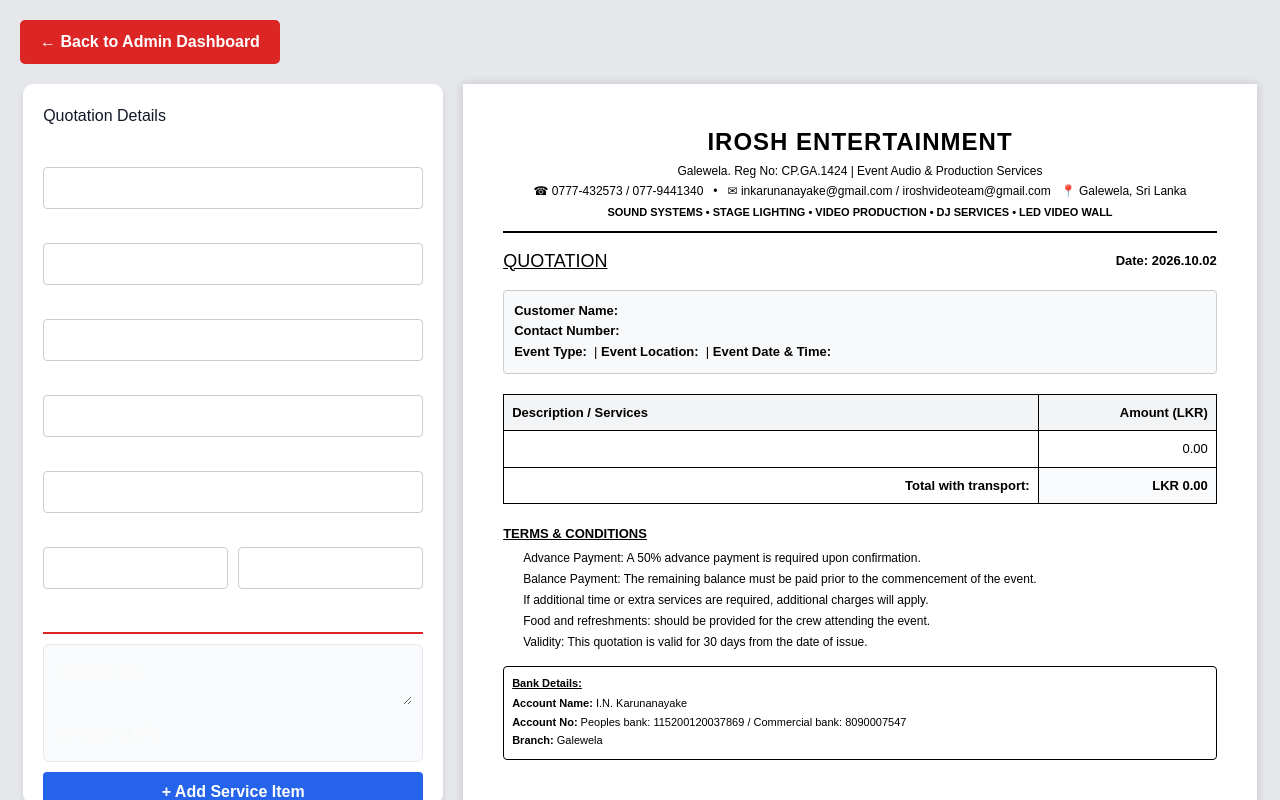
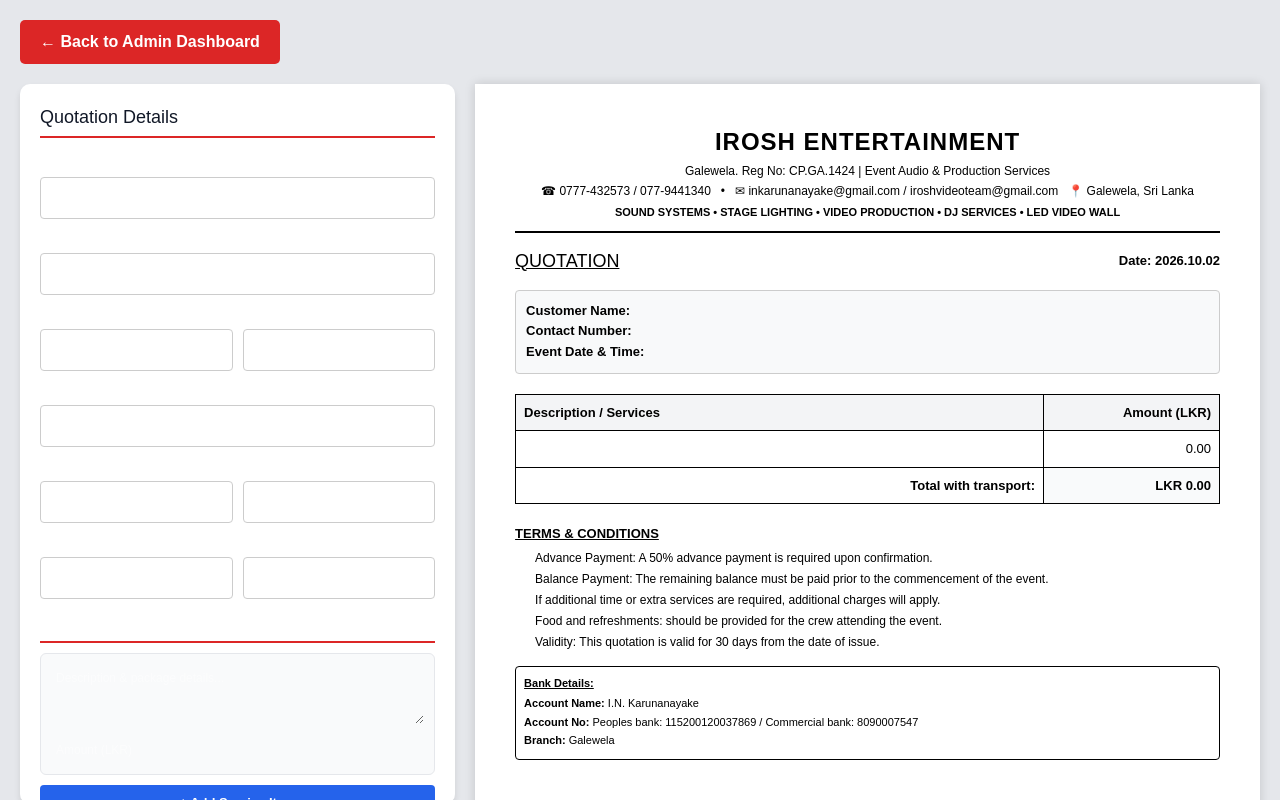
Before and after one commit to inkarunanayake/irosh-system, a Next.js app: page /quotations in a window 1280 px wide. Shown: the top 800 px of the page. Built offline with nearby package versions, Linux system fonts and the light colour scheme.

Commit message:
Update page.tsx

```diff
--- a/app/quotations/page.tsx
+++ b/app/quotations/page.tsx
@@ -14,17 +14,18 @@ export default function QuotationsPage() {
   const router = useRouter();
   const quotationRef = useRef<HTMLDivElement>(null);
 
-  // Customer & Event States
+  // Customer & Event States (රැස්කළ සියලුම fields සමඟ)
   const [quotationDate, setQuotationDate] = useState("2026.10.02");
   const [clientName, setClientName] = useState("");
   const [phone, setPhone] = useState("");
   const [email, setEmail] = useState("");
+  const [eventName, setEventName] = useState("");
   const [eventType, setEventType] = useState("");
   const [eventLocation, setEventLocation] = useState("");
   const [eventDate, setEventDate] = useState("");
   const [eventTime, setEventTime] = useState("");
 
-  // Items List
+  // Items List (Services & Amounts)
   const [items, setItems] = useState<Item[]>([
     { description: "", amount: "" },
   ]);
@@ -88,7 +89,7 @@ export default function QuotationsPage() {
       full_name: clientName,
       customer_phone: phone,
       customer_email: email,
-      location: eventLocation,
+      location: eventLocation || eventName,
       event_date: eventDate,
       total_balance: calculateTotal(),
       status: "Pending"
@@ -109,44 +110,60 @@ export default function QuotationsPage() {
 
       <div style={{ display: "flex", gap: "20px", alignItems: "flex-start", justifyContent: "center" }}>
 
-        {/* INPUT FORM PANEL */}
-        <div style={{ width: "420px", background: "#fff", padding: "20px", borderRadius: "10px", boxShadow: "0 4px 6px rgba(0,0,0,0.1)", maxHeight: "90vh", overflowY: "auto" }}>
-          <h2 style={{ color: "#111827", marginBottom: "15px" }}>Quotation Details</h2>
+        {/* INPUT FORM PANEL (වම් පැත්තේ සම්පූර්ණ විස්තර ඇතුළත් කරන කොටස) */}
+        <div style={{ width: "440px", background: "#fff", padding: "20px", borderRadius: "10px", boxShadow: "0 4px 6px rgba(0,0,0,0.1)", maxHeight: "90vh", overflowY: "auto" }}>
+          <h2 style={{ color: "#111827", marginBottom: "15px", fontSize: "18px", borderBottom: "2px solid #dc2626", paddingBottom: "5px" }}>Quotation Details</h2>
 
-          <label style={{ fontWeight: "bold", fontSize: "14px" }}>Quotation Date</label>
+          <label style={{ fontWeight: "bold", fontSize: "13px" }}>Quotation Date</label>
           <input type="text" value={quotationDate} onChange={(e) => setQuotationDate(e.target.value)} style={{ width: "100%", padding: "8px", marginBottom: "10px", border: "1px solid #ccc", borderRadius: "4px" }} />
 
-          <label style={{ fontWeight: "bold", fontSize: "14px" }}>Customer Name</label>
+          <label style={{ fontWeight: "bold", fontSize: "13px" }}>Customer Name</label>
           <input value={clientName} onChange={(e) => setClientName(e.target.value)} style={{ width: "100%", padding: "8px", marginBottom: "10px", border: "1px solid #ccc", borderRadius: "4px" }} />
 
-          <label style={{ fontWeight: "bold", fontSize: "14px" }}>Contact Number</label>
-          <input value={phone} onChange={(e) => setPhone(e.target.value)} style={{ width: "100%", padding: "8px", marginBottom: "10px", border: "1px solid #ccc", borderRadius: "4px" }} />
+          <div style={{ display: "flex", gap: "10px" }}>
+            <div style={{ flex: 1 }}>
+              <label style={{ fontWeight: "bold", fontSize: "13px" }}>Contact Number</label>
+              <input value={phone} onChange={(e) => setPhone(e.target.value)} style={{ width: "100%", padding: "8px", marginBottom: "10px", border: "1px solid #ccc", borderRadius: "4px" }} />
+            </div>
+            <div style={{ flex: 1 }}>
+              <label style={{ fontWeight: "bold", fontSize: "13px" }}>Email</label>
+              <input value={email} onChange={(e) => setEmail(e.target.value)} style={{ width: "100%", padding: "8px", marginBottom: "10px", border: "1px solid #ccc", borderRadius: "4px" }} />
+            </div>
+          </div>
 
-          <label style={{ fontWeight: "bold", fontSize: "14px" }}>Event Type</label>
-          <input value={eventType} onChange={(e) => setEventType(e.target.value)} style={{ width: "100%", padding: "8px", marginBottom: "10px", border: "1px solid #ccc", borderRadius: "4px" }} />
+          <label style={{ fontWeight: "bold", fontSize: "13px" }}>Event Name</label>
+          <input value={eventName} onChange={(e) => setEventName(e.target.value)} style={{ width: "100%", padding: "8px", marginBottom: "10px", border: "1px solid #ccc", borderRadius: "4px" }} />
 
-          <label style={{ fontWeight: "bold", fontSize: "14px" }}>Event Location</label>
-          <input value={eventLocation} onChange={(e) => setEventLocation(e.target.value)} style={{ width: "100%", padding: "8px", marginBottom: "10px", border: "1px solid #ccc", borderRadius: "4px" }} />
+          <div style={{ display: "flex", gap: "10px" }}>
+            <div style={{ flex: 1 }}>
+              <label style={{ fontWeight: "bold", fontSize: "13px" }}>Event Type</label>
+              <input value={eventType} onChange={(e) => setEventType(e.target.value)} placeholder="e.g. School Concert" style={{ width: "100%", padding: "8px", marginBottom: "10px", border: "1px solid #ccc", borderRadius: "4px" }} />
+            </div>
+            <div style={{ flex: 1 }}>
+              <label style={{ fontWeight: "bold", fontSize: "13px" }}>Event Location</label>
+              <input value={eventLocation} onChange={(e) => setEventLocation(e.target.value)} style={{ width: "100%", padding: "8px", marginBottom: "10px", border: "1px solid #ccc", borderRadius: "4px" }} />
+            </div>
+          </div>
 
           <div style={{ display: "flex", gap: "10px", marginBottom: "10px" }}>
             <div style={{ flex: 1 }}>
-              <label style={{ fontWeight: "bold", fontSize: "14px" }}>Event Date</label>
+              <label style={{ fontWeight: "bold", fontSize: "13px" }}>Event Date</label>
               <input value={eventDate} onChange={(e) => setEventDate(e.target.value)} placeholder="2026.10.15" style={{ width: "100%", padding: "8px", border: "1px solid #ccc", borderRadius: "4px" }} />
             </div>
             <div style={{ flex: 1 }}>
-              <label style={{ fontWeight: "bold", fontSize: "14px" }}>Event Time</label>
+              <label style={{ fontWeight: "bold", fontSize: "13px" }}>Event Time</label>
               <input value={eventTime} onChange={(e) => setEventTime(e.target.value)} placeholder="5.00pm to 10.00 pm" style={{ width: "100%", padding: "8px", border: "1px solid #ccc", borderRadius: "4px" }} />
             </div>
           </div>
 
-          <h3 style={{ marginTop: "15px", marginBottom: "10px", fontSize: "16px", borderBottom: "2px solid #dc2626", paddingBottom: "4px" }}>Services / Description</h3>
+          <h3 style={{ marginTop: "15px", marginBottom: "10px", fontSize: "15px", borderBottom: "2px solid #dc2626", paddingBottom: "4px" }}>Services / Description</h3>
           {items.map((item, index) => (
             <div key={index} style={{ marginBottom: "10px", background: "#f9fafb", padding: "10px", borderRadius: "6px", border: "1px solid #e5e7eb" }}>
               <textarea
-                placeholder="Description"
+                placeholder="Description & package details..."
                 value={item.description}
                 onChange={(e) => handleItemChange(index, "description", e.target.value)}
-                style={{ width: "100%", height: "50px", padding: "5px", marginBottom: "5px" }}
+                style={{ width: "100%", height: "60px", padding: "5px", marginBottom: "5px", fontSize: "12px" }}
               />
               <div style={{ display: "flex", gap: "10px", alignItems: "center" }}>
                 <input
@@ -154,7 +171,7 @@ export default function QuotationsPage() {
                   placeholder="Amount (LKR)"
                   value={item.amount}
                   onChange={(e) => handleItemChange(index, "amount", e.target.value)}
-                  style={{ flex: 1, padding: "5px" }}
+                  style={{ flex: 1, padding: "5px", fontSize: "12px" }}
                 />
                 {items.length > 1 && (
                   <button onClick={() => removeItemRow(index)} style={{ background: "#dc2626", color: "#fff", border: "none", padding: "5px 10px", cursor: "pointer", borderRadius: "4px" }}>X</button>
@@ -162,26 +179,26 @@ export default function QuotationsPage() {
               </div>
             </div>
           ))}
-          <button onClick={addItemRow} style={{ width: "100%", padding: "8px", background: "#2563eb", color: "#fff", border: "none", borderRadius: "4px", cursor: "pointer", fontWeight: "bold" }}>+ Add Service Item</button>
+          <button onClick={addItemRow} style={{ width: "100%", padding: "8px", background: "#2563eb", color: "#fff", border: "none", borderRadius: "4px", cursor: "pointer", fontWeight: "bold", fontSize: "13px" }}>+ Add Service Item</button>
 
-          <h3 style={{ marginTop: "20px", marginBottom: "10px", fontSize: "16px", borderBottom: "2px solid #dc2626", paddingBottom: "4px" }}>Terms & Conditions</h3>
+          <h3 style={{ marginTop: "20px", marginBottom: "10px", fontSize: "15px", borderBottom: "2px solid #dc2626", paddingBottom: "4px" }}>Terms & Conditions</h3>
           {terms.map((term, index) => (
             <div key={index} style={{ display: "flex", gap: "5px", marginBottom: "5px" }}>
-              <input value={term} onChange={(e) => handleTermChange(index, e.target.value)} style={{ flex: 1, padding: "5px" }} />
+              <input value={term} onChange={(e) => handleTermChange(index, e.target.value)} style={{ flex: 1, padding: "5px", fontSize: "12px" }} />
               <button onClick={() => removeTerm(index)} style={{ background: "#dc2626", color: "#fff", border: "none", padding: "5px", cursor: "pointer", borderRadius: "4px" }}>X</button>
             </div>
           ))}
           <div style={{ display: "flex", gap: "5px", marginTop: "5px" }}>
-            <input value={newTerm} onChange={(e) => setNewTerm(e.target.value)} placeholder="Add new condition..." style={{ flex: 1, padding: "5px" }} />
-            <button onClick={addTerm} style={{ background: "#16a34a", color: "#fff", border: "none", padding: "5px 10px", cursor: "pointer", borderRadius: "4px" }}>Add</button>
+            <input value={newTerm} onChange={(e) => setNewTerm(e.target.value)} placeholder="Add new condition..." style={{ flex: 1, padding: "5px", fontSize: "12px" }} />
+            <button onClick={addTerm} style={{ background: "#16a34a", color: "#fff", border: "none", padding: "5px 10px", cursor: "pointer", borderRadius: "4px", fontWeight: "bold" }}>Add</button>
           </div>
 
-          <button onClick={generatePDF} style={{ marginTop: "20px", width: "100%", padding: "12px", background: "#dc2626", color: "#fff", border: "none", borderRadius: "6px", cursor: "pointer", fontWeight: "bold", fontSize: "16px" }}>
+          <button onClick={generatePDF} style={{ marginTop: "20px", width: "100%", padding: "12px", background: "#dc2626", color: "#fff", border: "none", borderRadius: "6px", cursor: "pointer", fontWeight: "bold", fontSize: "15px" }}>
             Download PDF & Save Booking
           </button>
         </div>
 
-        {/* QUOTATION PREVIEW (WORD MATCHING DESIGN) */}
+        {/* QUOTATION PREVIEW (WORD MATCHING DESIGN - දකුණු පැත්තේ පෙනෙන ස්වරූපය) */}
         <div ref={quotationRef} style={{ background: "#fff", color: "#000", width: "210mm", minHeight: "297mm", padding: "40px", boxShadow: "0 0 10px rgba(0,0,0,0.15)", fontFamily: "Arial, sans-serif", fontSize: "13px", boxSizing: "border-box", display: "flex", flexDirection: "column", justifyContent: "space-between" }}>
 
           <div>
@@ -201,13 +218,13 @@ export default function QuotationsPage() {
               <p style={{ margin: 0, fontWeight: "bold" }}>Date: {quotationDate}</p>
             </div>
 
-            {/* Customer Details */}
+            {/* Customer & Event Details Box */}
             <div style={{ background: "#f8f9fa", padding: "10px", border: "1px solid #ccc", borderRadius: "4px", marginBottom: "20px", lineHeight: "1.6" }}>
-              <p style={{ margin: 0 }}><strong>Customer Name:</strong> {clientName}</p>
-              <p style={{ margin: 0 }}><strong>Contact Number:</strong> {phone}</p>
+              <p style={{ margin: 0 }}><strong>Customer Name:</strong> {clientName} {email ? `| <strong>Email:</strong> ${email}` : ''}</p>
+              <p style={{ margin: 0 }}><strong>Contact Number:</strong> {phone} {eventName ? `| <strong>Event Name:</strong> ${eventName}` : ''}</p>
               <p style={{ margin: 0 }}>
-                <strong>Event Type:</strong> {eventType} &nbsp;|&nbsp;
-                <strong>Event Location:</strong> {eventLocation} &nbsp;|&nbsp;
+                {eventType && <><strong>Event Type:</strong> {eventType} &nbsp;|&nbsp; </>}
+                {eventLocation && <><strong>Event Location:</strong> {eventLocation} &nbsp;|&nbsp; </>}
                 <strong>Event Date & Time:</strong> {eventDate}{eventTime ? `, ${eventTime}` : ''}
               </p>
             </div>
@@ -227,7 +244,7 @@ export default function QuotationsPage() {
                       {item.description}
                     </td>
                     <td style={{ border: "1px solid #000", padding: "8px", textAlign: "right", verticalAlign: "top" }}>
-                      {item.amount ? parseFloat(item.amount).toFixed(2) : "0.00"}
+                      {item.amount ? Number(item.amount).toLocaleString(undefined, { minimumFractionDigits: 2, maximumFractionDigits: 2 }) : "0.00"}
                     </td>
                   </tr>
                 ))}
@@ -236,7 +253,7 @@ export default function QuotationsPage() {
                     Total with transport:
                   </td>
                   <td style={{ border: "1px solid #000", padding: "8px", fontWeight: "bold", textAlign: "right", background: "#f9fafb" }}>
-                    LKR {calculateTotal().toFixed(2)}
+                    LKR {calculateTotal().toLocaleString(undefined, { minimumFractionDigits: 2, maximumFractionDigits: 2 })}
                   </td>
                 </tr>
               </tbody>
```
